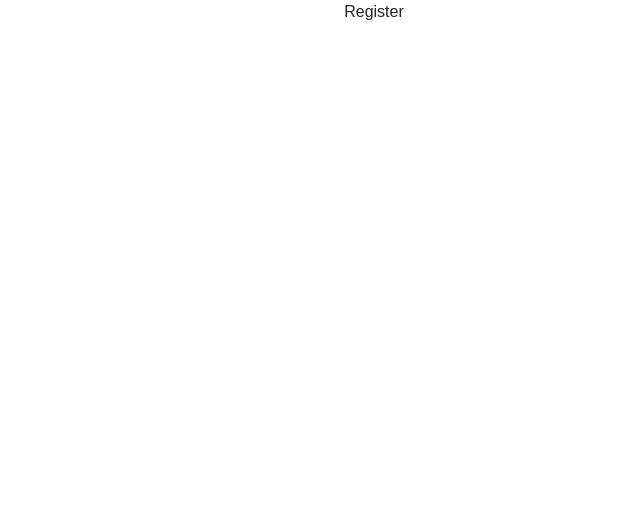
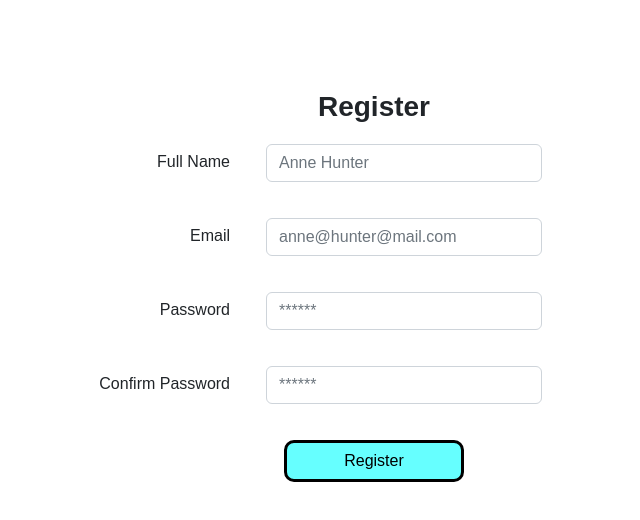
Before and after one commit to jhanrofel/project-wireframe-6, a React (Create React App) app in the folder client/: page /register in a window 1280 px wide. Shown: the top 520 px of the page, without its empty margins (266-906 px from the left). Built offline with nearby package versions, Linux system fonts and the light colour scheme.

Commit message:
register page components UI,validation,state and navigation ready

```diff
--- a/client/src/Pages/Register/Register.tsx
+++ b/client/src/Pages/Register/Register.tsx
@@ -1,9 +1,153 @@
-import React from 'react';
+import React, { useState } from "react";
+import { useNavigate } from "react-router-dom";
+
+import Header from "../../Components/Header";
+import InputGroup from "../../Components/InputGroup";
+import Button from "../../Components/Button";
 
 const Register: React.FC = () => {
+  // const dispatch = useDispatch();
+  const navigate = useNavigate();
+  const [formValues, setFormValues] = useState({
+    fullname: "",
+    email: "",
+    password: "",
+    confirm: "",
+  });
+  const [formErrors, setFormErrors] = useState({
+    fullname: "",
+    email: "",
+    password: "",
+    confirm: "",
+  });
+
+  const onChangeHandler = (event: React.FormEvent<HTMLInputElement>) => {
+    let name = (event.target as HTMLInputElement).name;
+    let value = (event.target as HTMLInputElement).value;
+
+    switch (name) {
+      case "fullname":
+        setFormValues((state) => ({ ...state, fullname: value }));
+        setFormErrors((state) => ({ ...state, fullname: "" }));
+        break;
+      case "email":
+        setFormValues((state) => ({ ...state, email: value }));
+        setFormErrors((state) => ({ ...state, email: "" }));
+        break;
+      case "password":
+        setFormValues((state) => ({ ...state, password: value }));
+        setFormErrors((state) => ({ ...state, password: "" }));
+        break;
+      case "confirm":
+        setFormValues((state) => ({ ...state, confirm: value }));
+        setFormErrors((state) => ({ ...state, confirm: "" }));
+        break;
+      default:
+        break;
+    }
+  };
+
+  const onRegisterSubmitHandler = async () => {
+    if (formValues.fullname === "")
+      setFormErrors((state) => ({
+        ...state,
+        fullname: "Fullname is required.",
+      }));
+    if (formValues.email === "")
+      setFormErrors((state) => ({
+        ...state,
+        email: "Email is required.",
+      }));
+    if (formValues.password === "")
+      setFormErrors((state) => ({
+        ...state,
+        password: "Password is required.",
+      }));
+    if (formValues.confirm === "")
+      setFormErrors((state) => ({
+        ...state,
+        confirm: "Confirm password is required.",
+      }));
+
+    if (
+      formValues.fullname !== "" &&
+      formValues.email !== "" &&
+      formValues.password !== "" &&
+      formValues.confirm !== ""
+    ) {
+      /* email validation */
+      const apos = formValues.email.indexOf("@");
+      const dotpos = formValues.email.lastIndexOf(".");
+      if (apos < 1 || dotpos - apos < 2) {
+        alert("Invalid email.");
+        return;
+      }
+      if (formValues.password !== formValues.confirm) {
+        alert("Confirm password does not match.");
+        return;
+      } else {
+        navigate("/register-success");
+        // await dispatch(postUser(formValues)).then((res) => {
+        //   if (!res.error) {
+        //     navigate("/register-success");
+        //   } else {
+        //     alert(res.payload);
+        //   }
+        // });
+      }
+    }
+  };
+
   return (
-    <div>Register</div>
-  )
-}
+    <div>
+      <div className="main">
+        <Header text="Register" />
+        <InputGroup
+          type="text"
+          label="Full Name"
+          name="fullname"
+          placeholder="Anne Hunter"
+          value={formValues.fullname}
+          error={formErrors.fullname}
+          onChangeHandler={onChangeHandler}
+        />
+        <InputGroup
+          type="text"
+          label="Email"
+          name="email"
+          placeholder="anne@hunter@mail.com"
+          value={formValues.email}
+          error={formErrors.email}
+          onChangeHandler={onChangeHandler}
+        />
+        <InputGroup
+          type="password"
+          label="Password"
+          name="password"
+          placeholder="******"
+          value={formValues.password}
+          error={formErrors.password}
+          onChangeHandler={onChangeHandler}
+        />
+        <InputGroup
+          type="password"
+          label="Confirm Password"
+          name="confirm"
+          placeholder="******"
+          value={formValues.confirm}
+          error={formErrors.confirm}
+          onChangeHandler={onChangeHandler}
+        />
+        <Button
+          name="register"
+          text="Register"
+          variant="light"
+          className={"btn-cyan"}
+          onClick={onRegisterSubmitHandler}
+        />
+      </div>
+    </div>
+  );
+};
 
 export default Register;
```
